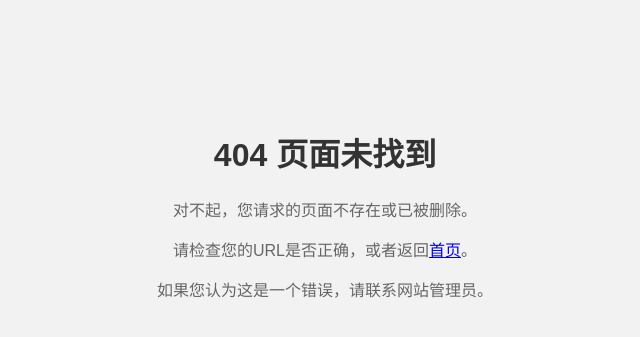
After one commit to alanwang233233/DingraiaPHP-Next, a PHP site: page /pages/404.html in a window 1280 px wide. The commit adds this page. Shown: the top 337 px of the page, without its empty margins (315-955 px from the left). Run offline with PHP 8.4, Linux system fonts and the light colour scheme.

```diff
--- /dev/null
+++ b/pages/404.html
@@ -0,0 +1,30 @@
+<!DOCTYPE html>
+<html lang="zh">
+<head>
+    <meta charset="UTF-8">
+    <title>404 页面未找到</title>
+    <style>
+        body {
+            font-family: Arial, sans-serif;
+            text-align: center;
+            padding-top: 100px;
+            background-color: #f2f2f2;
+        }
+
+        h1 {
+            color: #333;
+        }
+
+        p {
+            color: #666;
+            font-size: 16px;
+        }
+    </style>
+</head>
+<body>
+<h1>404 页面未找到</h1>
+<p>对不起，您请求的页面不存在或已被删除。</p>
+<p>请检查您的URL是否正确，或者返回<a href="/">首页</a>。</p>
+<p>如果您认为这是一个错误，请联系网站管理员。</p>
+</body>
+</html>
```
Also changed, not shown: app/app.php (+58 -5 lines), public/index.php (+14 -0 lines).
